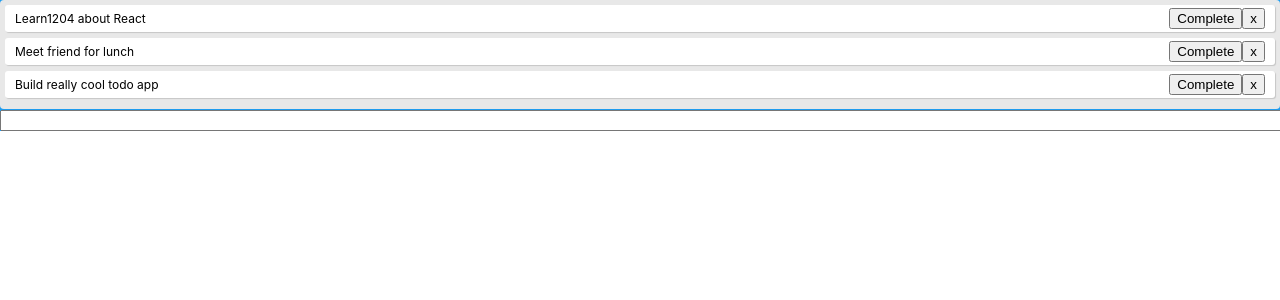
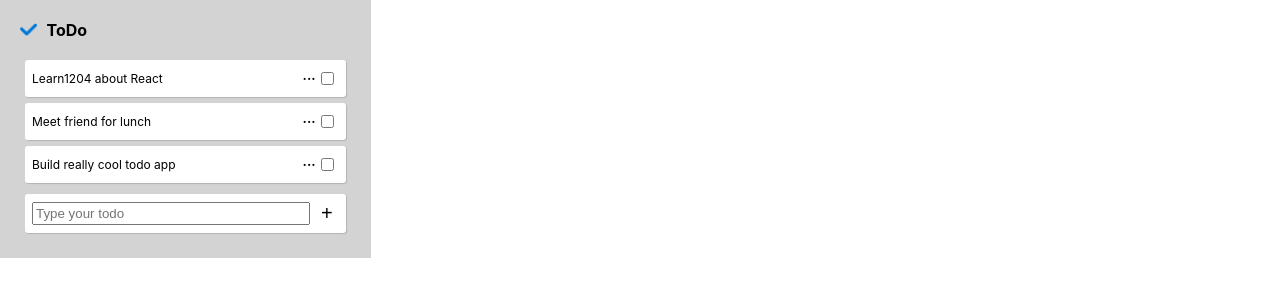
Before and after one commit to sachingupta/tasks-to-do-app, a React (Create React App) app in the folder frontend/react/react-hooks/: page / in a window 1280 px wide. Shown: the top 300 px of the page. Built offline with nearby package versions, Linux system fonts and the light colour scheme.

Commit message:
redlines

```diff
--- a/frontend/react/react-hooks/src/App.css
+++ b/frontend/react/react-hooks/src/App.css
@@ -1,5 +1,7 @@
 .app {
-    background: #209cee;
-    box-sizing: border-box;
-    width: 100%;
-  }
+  /* background: #209cee;
+  box-sizing: border-box;
+  width: 100%; */
+  background: #D3D3D3;
+  display: inline-block;
+}
--- a/frontend/react/react-hooks/src/App.tsx
+++ b/frontend/react/react-hooks/src/App.tsx
@@ -24,6 +24,12 @@ export const App = (props: IHooksAppProps) => {
     setTodos(newTodos);
   }
 
+  const editToDo = (id: string, title: string) => {
+    const newTodos = [...todos];
+    newTodos[Number(id)].title = title;
+    setTodos(newTodos);
+  }
+
   const removeTodo = (id: string) => {
     const newTodos = [...todos];
     newTodos.splice(Number(id), 1);
@@ -32,7 +38,7 @@ export const App = (props: IHooksAppProps) => {
 
   return (
     <div className="app">
-      <TodoListRenderer todos={todos} onComplete={completeTodo} onRemove={removeTodo} />
+      <TodoListRenderer todos={todos} onComplete={completeTodo} onRemove={removeTodo} onEdit={editToDo}/>
       <TodoFormContainer addTodo={addTodo} />
     </div>
   );
--- a/frontend/react/react-hooks/src/components/Components.css
+++ b/frontend/react/react-hooks/src/components/Components.css
@@ -1,14 +1,14 @@
 
   .todo-list {
-    background: #e8e8e8;
+    /* background: #e8e8e8; */
     border-radius: 4px;
     padding: 5px;
   }
 
   .todo {
-    background: #fff;
+    background: white;
     box-shadow: 1px 1px 1px rgba(0, 0, 0, 0.15);
-    padding: 3px 10px;
+    padding: 7px;
     font-size: 12px;
     margin-bottom: 6px;
     border-radius: 3px;
@@ -17,10 +17,102 @@
     justify-content: space-between;
   }
 
+  .todo-input-form {
+    background: white;
+    box-shadow: 1px 1px 1px rgba(0, 0, 0, 0.15);
+    padding: 7px;
+    font-size: 12px;
+    margin: 0 25px 25px 25px;
+    border-radius: 3px;
+    display: flex;
+    align-items: center;
+    justify-content: space-between;
+  }
+
   .todo-input {
     width: 100%;
+    padding: 2px;
   }
 
   .table-cell {
     vertical-align: top;
   }
+
+button {
+  margin-left: 5px;
+}
+
+.completeCheck {
+  margin: 5px;
+  float: right;
+}
+
+.toDoHeader {
+  padding: 20px 20px 0 20px;
+  background: #D3D3D3;
+  display: inline-block;
+}
+
+.toDoTitle {
+  padding-bottom: 15px;
+  font-weight: bold;
+  font-size: 16px;
+}
+
+.todoImage {
+  width: 5%;
+  margin-right: 10px;
+}
+
+.addToDo {
+  background: none;
+  border: none;
+  font-size: 20px;
+  cursor: pointer;
+}
+
+.editToDo, .removeToDo {
+  background: none;
+  border: none;
+  cursor: pointer;
+  margin: 5px;
+}
+
+.editedToDo {
+  width: 10%;
+  background: none;
+  border: none;
+  cursor: pointer;
+  float: right;
+  margin: 5px;
+}
+
+.editedToDoImage {
+  width: 60%;
+}
+
+.dropdown {
+  display: inline-block;
+  position: relative;
+}
+
+.dropdown-content {
+  right: 0;
+  top: 15px;
+  display: none;
+  position: absolute;
+  background-color: white;
+  padding: 12px 16px;
+  min-width: 160px;
+  box-shadow: 0px 8px 16px 0px rgba(0, 0, 0, 0.15);;
+  z-index: 1;
+}
+
+.dropdown:hover .dropdown-content {
+  display: inline-block;
+}
+
+.editOrDelete {
+  font-size: 13px;
+  font-weight: bold;
+}
--- a/frontend/react/react-hooks/src/components/Todo.tsx
+++ b/frontend/react/react-hooks/src/components/Todo.tsx
@@ -1,25 +1,78 @@
 import * as React from "react";
 import { ITodo } from "./IApp";
 import "./Components.css";
+import { useState } from "react";
+import todoImage from './todo.png';
 
 interface ITodoProps {
     todo: ITodo;
     onComplete: (id: string) => void;
     onRemove: (id: string) => void;
+    onEdit: (id:string, title: string) => void;
 }
 
 export const Todo = (props: ITodoProps) => {
     const { todo } = props;
+
+    const [status, setStatus] = useState(todo.status);
+    const [title, setTitle] = useState(todo.title);
+    const [state, setState] = useState('display');
+
+    const onStatusChange = () => {
+      status === "Complete" ? setStatus('not complete') : setStatus('Complete');
+      props.onComplete(todo.id);
+    }
+
+    const onEdit = () => {
+      setState('edit')
+    }
+
+    const onEdited = () =>{
+      setState('display');
+      props.onEdit(todo.id, title);
+    }
+
+    const onTitleChange = (e: any) => {
+      setTitle(e.target.value);
+    }
+
     return  (
         <div
           className="todo"
-          style={{ textDecoration: todo.status == "Complete" ? "line-through" : "" }}
+          contentEditable={ state === "edit" }
+          style={{ textDecoration: status === "Complete" ? "line-through" : "" }}
+          onChange={ onTitleChange }
           >
-          {todo.title}
-
-          <div>
-            <button onClick={() => { props.onComplete(todo.id) }}>Complete</button>
-            <button onClick={() => { props.onRemove(todo.id) }}>x</button>
+          { todo.title }
+          <div className="actions">
+            {state === "edit" &&
+              <button className="editedToDo" onClick={ onEdited }>
+                <img className="editedToDoImage"
+                  src={ todoImage }
+                  alt="Todo check">
+                </img>
+              </button>
+            }
+            {/* {status === "Complete" && */}
+            { state === "display" &&
+              <div className="dropdown">
+                <span className="editOrDelete">...</span>
+                <div className="dropdown-content">
+                {state === "display" && // status !== "Complete" &&
+                  <button className="editToDo" onClick={ onEdit }>Edit</button>
+                }
+                <br></br>
+                <button className="removeToDo" onClick={() => { props.onRemove(todo.id) }}>Delete</button>
+                </div>
+              </div>
+            }
+            { state === "display" &&
+              <input className="completeCheck"
+                type="checkbox"
+                checked={ status === 'Complete' }
+                onClick={ onStatusChange }>
+              </input>
+            }
           </div>
         </div>
       );
--- a/frontend/react/react-hooks/src/components/TodoForm.tsx
+++ b/frontend/react/react-hooks/src/components/TodoForm.tsx
@@ -10,12 +10,15 @@ interface ITodoFormProps {
 
 export function TodoForm(props: ITodoFormProps){
     return (
-        <form onSubmit={props.onSubmit}>
+      <form className="todo-input-form"
+        onSubmit={props.onSubmit}>
         <input className="todo-input"
           type="text"
+          placeholder="Type your todo"
           value={props.value}
           onChange={props.onChange}
         />
+        <button className="addToDo">+</button>
       </form>
       );
 }
--- a/frontend/react/react-hooks/src/components/TodoList.tsx
+++ b/frontend/react/react-hooks/src/components/TodoList.tsx
@@ -4,10 +4,13 @@ import { ITodo } from "./IApp";
 import { Todo } from "./Todo";
 import  "./Components.css";
 
+import todoImage from './todo.png';
+
 interface ITodoListRendererProps {
     todos: ITodo[];
     onComplete: (id: string) => void;
     onRemove: (id: string) => void;
+    onEdit: (id: string, title: string) => void;
 }
 
 export const TodoListRenderer = (props: ITodoListRendererProps) => {
@@ -19,11 +22,20 @@ export const TodoListRenderer = (props: ITodoListRendererProps) => {
             todo={todos[index]}
             onComplete={props.onComplete}
             onRemove={props.onRemove}
+            onEdit={props.onEdit}
         />);
     }
     return (
-        <div className="todo-list">
-            {todosRender}
+        <div className="toDoHeader">
+            <div className="toDoTitle">
+                <img className="todoImage"
+                    src={todoImage}
+                    alt="Todo check"></img>
+                ToDo
+            </div>
+            <div className="todo-list">
+                {todosRender}
+            </div>
         </div>
     );
 }
--- a/frontend/react/react-hooks/src/index.tsx
+++ b/frontend/react/react-hooks/src/index.tsx
@@ -8,7 +8,7 @@ import { App } from "./App";
 
 const todos: ITodo[] = [
     { id: "0", title: "Learn1204 about React", status: "Active" },
-    { id: "1", title: "Meet friend for lunch", status: "Active"},
+    { id: "1", title: "Meet friend for lunch", status: "Active" },
     { id: "2", title: "Build really cool todo app", status: "Active" }
 ]
 
```
Also changed, not shown: frontend/react/react-hooks/src/components/todo.png (added). Lines whose indentation alone changed are shown as unchanged.
